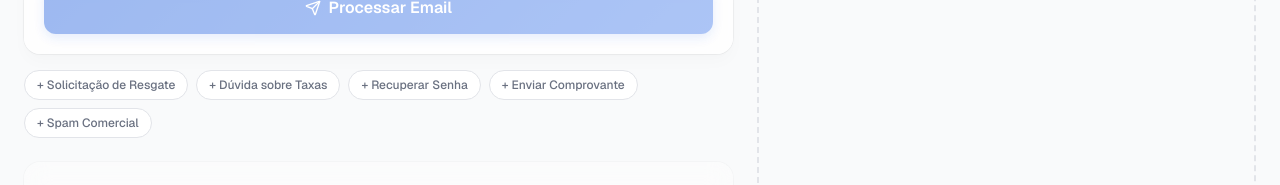
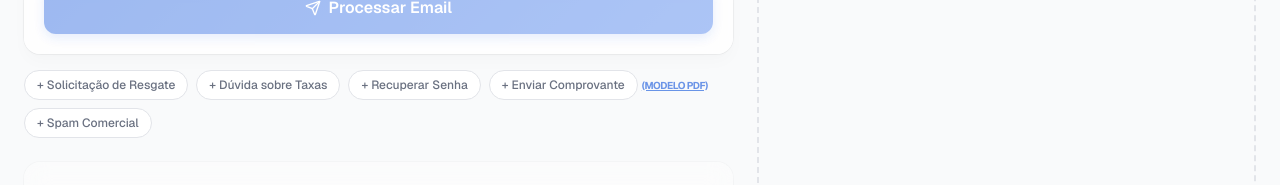
Before and after one commit to thomasleick/email-harmony-web, a Next.js app: page / in a window 1280 px wide. Shown: the part 570-755 px from the top of the page. Built offline with nearby package versions, Linux system fonts and the light colour scheme.

Commit message:
feat: add PDF model and download link for demo

```diff
--- a/src/features/email-analysis/components/EmailInput.tsx
+++ b/src/features/email-analysis/components/EmailInput.tsx
@@ -128,15 +128,26 @@ export function EmailInput({ onSubmit, loading }: EmailInputProps) {
         </div>
       </div>
 
-      <div className="flex gap-2 flex-wrap">
+      <div className="flex gap-2 flex-wrap items-center">
         {EXAMPLE_EMAILS.map((ex) => (
+          <div key={ex.label} className="flex items-center gap-1 group">
             <button
-            key={ex.label}
               onClick={() => setText(ex.text)}
               className="chip-button"
             >
               + {ex.label}
             </button>
+            {ex.label === 'Enviar Comprovante' && (
+              <a
+                href="/comprovante-modelo.pdf"
+                download
+                className="text-[10px] font-bold text-primary/60 hover:text-primary underline uppercase tracking-tighter transition-all"
+                title="Baixar modelo para teste"
+              >
+                (Modelo PDF)
+              </a>
+            )}
+          </div>
         ))}
       </div>
     </div>
```
Also changed, not shown: 1 other file (tests, documents, lock files or other folders). Lines whose indentation alone changed are shown as unchanged.
